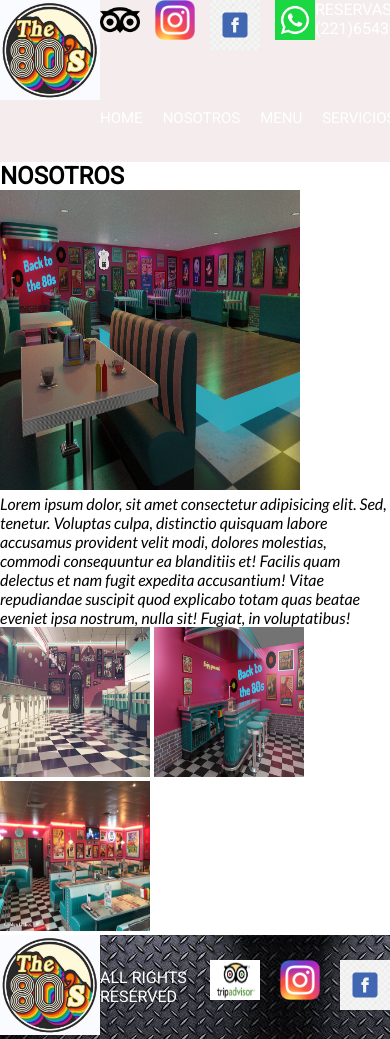
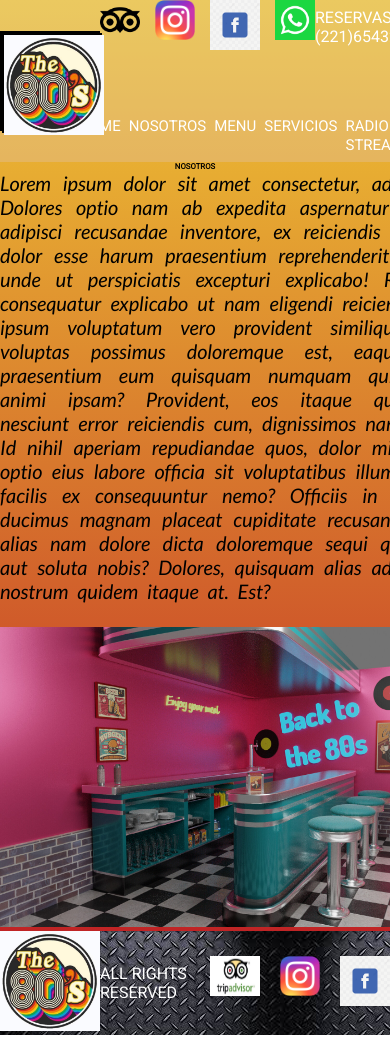
Before and after one commit to apsicofante/Comision330752ProyectoFinal, a plain HTML site: page pages/nosotros.html in a window 390 px wide. Shown: the top 1039 px of the page. Drawn offline with Linux system fonts and the light colour scheme.

Commit message:
subo correcciones de segunda entrega

```diff
--- a/css/style.css
+++ b/css/style.css
@@ -17,7 +17,31 @@ header {
     width: 100%;
 }
 
-.containerHeaderGrid {
+/*(INICIO)Transformacion 3D en el logo del header, intenté darle un enfoque retro pero no me convence*/
+.logo3d {
+    position: relative;
+    height: 100px;
+    width: 100px;
+    border: 2px solid black;
+    perspective: 80px;
+}
+
+.logo3d a{
+    position: absolute;
+    height: 100px;
+    width: 100px;
+    background-image: url(../assets/img/logo-80s.jpg);
+    border: 2px solid black;
+    transform-style: preserve-3d;
+}
+
+.logo3d a:hover {
+    transform: rotateX(35deg);
+}
+/*(FIN)Transformacion 3D en el logo del header*/
+
+
+.containerHeaderGrid { /*GRID*/
     display: grid;
     height: 15%;
     width: 100%;
@@ -28,6 +52,10 @@ header {
     "logo . . ."
     "logo . barra barra"
     ;
+    justify-content: space-around;
+    justify-items: center;
+    align-items: center;
+
 }
 
 .box-1{
@@ -35,7 +63,9 @@ header {
 
 }
 .box-2{
-    grid-area:redes
+    grid-area:redes ;
+    justify-self: center;
+    align-self: center;
 }
 .box-3{
     grid-area:reservas ;
@@ -76,7 +106,7 @@ footer {
     font-family: 'Roboto', sans-serif;
 }
 
-.containerFooter{
+.containerFooter{ /*FLEX*/
     display: flex;
     flex-direction: row;
     height: 10%;
@@ -96,10 +126,57 @@ h1 , h2 , h3 {
     font-family: 'Roboto', sans-serif;
 }
 
+/*estilos main index*/
+
+.gradient {
+    background: #C02425;  /* fallback for old browsers */
+    background: -webkit-linear-gradient(to bottom, #F0CB35, #C02425);  /* Chrome 10-25, Safari 5.1-6 */
+    background: linear-gradient(to bottom, #F0CB35, #C02425); /* W3C, IE 10+/ Edge, Firefox 16+, Chrome 26+, Opera 12+, Safari 7+ */
+
+}
 /**estilos nosotros**/
+
+.containerMainNosotrosGrid{
+    display: grid;
+    grid-template-columns: repeat(6, 1fr );
+    grid-template-rows: repeat(5, 1fr );
+    grid-template-areas:
+    "foto-3 foto-3 foto-3 foto-3 . ."
+    "foto-3 foto-3 foto-3 foto-3 textoNosotros textoNosotros"
+    "foto-3 foto-3 foto-3 foto-3 textoNosotros textoNosotros"
+    "foto-4 foto-4 foto-2 foto-2 textoNosotros textoNosotros"
+    "foto-4 foto-4 foto-2 foto-2 textoNosotros textoNosotros"
+    ;
+}
+
+.textoNosotros {
+    grid-area: textoNosotros;
+    align-content: center;
+    justify-self: center;
+}
+
+.foto-2 {
+    grid-area: foto-2 ;
+}
+.foto-3 {
+    grid-area: foto-3;
+}
+.foto-4 {
+    grid-area: foto-4;
+}
 
 .textoNosotros p {
     font-family: 'Lato', sans-serif ;
+    text-align: justify;
+    word-spacing: 5px;
+    font-size: 20px;
+}
+
+/**estilos radiostreaming**/
+.redesAudio{
+    display: flex;
+    gap: 20px
+    ;
 }
 
 /**estilos menu**/
@@ -108,22 +185,110 @@ h1 , h2 , h3 {
     display: flex;
     justify-content: space-around;
     align-items: center;
-    height: 54vh;
+    height: 70vh;
 
+}
+
+.textoMenu div {
+    border: 2px solid rgb(66, 66, 66, 0.3);
+    border-radius: 5px;
+    background-color: rgb(66, 66, 66, 0.3);
+}
+
+section h1 {
+    display: flex;
+    justify-content: center;
 }
 
 .textoMenu p {
     font-family: 'Lato', sans-serif ;
     color: black;
-    text-shadow: 2px 2px rgb(221, 186, 186);
 }
 
 .banner {
     background-image: url(../assets/img/menu1.jpg);
     background-position: bottom;
+    background-repeat: no-repeat;
+    background-size: cover;
 }
 /**estilos servicios**/
 
 .textoServicios p{
     font-family: 'Lato', sans-serif ;
 }
+
+/*responsive movil */
+
+@media (max-width: 576px) {
+    .containerFlexMenu{
+        display: flex;
+        flex-direction: column;
+        align-content: center;
+        justify-content: center;
+    }
+
+    .containerHeaderGrid { /*Tengo entendido que en la version movile solo va una columna pero no sabia como hacer el menu mas chico o como le llaman "Menu Hamburguesa" sin Bootstrap*/
+        display: grid;
+        width: 100%;
+        grid-template-columns: repeat(3, 1fr);
+        grid-template-rows: repeat(3, 1fr);
+        grid-template-areas:
+        "logo  redes reservas"
+        "logo  . ."
+        "logo  barra barra"
+        ;
+        justify-content: space-around;
+        justify-items: center;
+        align-items: center;
+
+    }
+
+    .box-1{
+        grid-area:logo ;
+
+    }
+    .box-2{
+        grid-area:redes ;
+    }
+    .box-3{
+        grid-area:reservas ;
+    }
+    .box-4{
+        grid-area:barra ;
+    }
+
+    .navBar {
+        gap: 8px;
+    }
+
+    .containerMainNosotrosGrid {
+        display: grid;
+        grid-template-columns: 1fr;
+        grid-template-rows: repeat(5, 1fr);
+        grid-template-areas:
+        "textoNosotros"
+        "textoNosotros"
+        "textoNosotros"
+        "foto-3"
+        "foto-3"
+        ;
+    }
+
+    .textoNosotros {
+        grid-area: textoNosotros;
+        display: flex;
+        align-content: center;
+        justify-content: center;
+    }
+
+    .foto-2 {
+        display: none;
+    }
+    .foto-3 img {
+        width: 500px;
+        height: 300px;
+    }
+    .foto-4 {
+        display: none;
+    }
+}
--- a/pages/nosotros.html
+++ b/pages/nosotros.html
@@ -11,10 +11,12 @@
 </head>
 
 <body>
+    <div class="gradient">
         <header>
             <div class="containerHeaderGrid">
-            <div class="box-1">
-                <a href="../index.html"><img src="../assets/img/logo-80s.jpg" alt="the80s" height="100" width="100"></a>
+                <div class="box-1 logo3d">
+                    <a href="../index.html"><img src="../assets/img/logo-80s.jpg" alt="the80s" height="100"
+                            width="100"></a>
                 </div>
                 <div class="box-2">
                     <ul class="linkHeader">
@@ -22,8 +24,8 @@
                                     alt="logoTripadvisor" height="40" width="40"></a></li>
                         <li><a href="https://www.instagram.com/"><img src="../assets/img/Instagram_logo.png"
                                     alt="logoInstagram" height="40" width="40"></a></li>
-                    <li><a href="https://www.facebook.com/"><img src="../assets/img/logofacebook.png" alt="logoFacebook"
-                                    height="50" width="50"></a></li>
+                        <li><a href="https://www.facebook.com/"><img src="../assets/img/logofacebook.png"
+                                    alt="logoFacebook" height="50" width="50"></a></li>
                         <li><a href="https://www.whatsapp.com/?lang=es"><img src="../assets/img/whatsapplogo.png"
                                     alt="logoWhatsapp" height="40" width="40"></a></li>
                     </ul>
@@ -48,26 +50,34 @@
         </header>
         <main>
             <section>
-            <h1>NOSOTROS</h1>
+                <h1 style="font-size:2vw">NOSOTROS</h1>
             </section>
+            <div class="containerMainNosotrosGrid">
                 <section class="textoNosotros">
-            <img src="../assets/img/fachada.jpg" alt="fachada" height="300" width="300">
-            <p>Lorem ipsum dolor, sit amet consectetur adipisicing elit. Sed, tenetur. Voluptas culpa, distinctio
-                quisquam labore accusamus provident velit modi, dolores molestias, commodi consequuntur ea blanditiis
-                et! Facilis quam delectus et nam fugit expedita accusantium! Vitae repudiandae suscipit quod explicabo
-                totam quas beatae eveniet ipsa nostrum, nulla sit! Fugiat, in voluptatibus!</p>
+                    <p>Lorem ipsum dolor sit amet consectetur, adipisicing elit. Dolores optio nam ab expedita
+                        aspernatur non earum adipisci recusandae inventore, ex reiciendis animi ipsam dolor esse harum
+                        praesentium reprehenderit iure iste et unde ut perspiciatis excepturi explicabo! Reprehenderit
+                        consequatur explicabo ut nam eligendi reiciendis magnam ipsum voluptatum vero provident
+                        similique obcaecati voluptas possimus doloremque est, eaque distinctio praesentium eum quisquam
+                        numquam quibusdam hic animi ipsam? Provident, eos itaque quos, repellat nesciunt error
+                        reiciendis cum, dignissimos nam nihil iusto. Id nihil aperiam repudiandae quos, dolor minus at
+                        enim optio eius labore officia sit voluptatibus illum laudantium facilis ex consequuntur nemo?
+                        Officiis in eius, beatae ducimus magnam placeat cupiditate recusandae nostrum alias nam dolore
+                        dicta doloremque sequi quia deserunt aut soluta nobis? Dolores, quisquam alias ad illum fugiat
+                        nostrum quidem itaque at. Est?</p>
                 </section>
-        <section>
-            <div>
-                <img src="../assets/img/fachada2.jpg" alt="fachada2" height="150" width="150">
-                <img src="../assets/img/fachada3.jpg" alt="fachada3" height="150" width="150">
-                <img src="../assets/img/fachada4.jpg" alt="fachada4" height="150" width="150">
-                <img src="" alt="">
-                <img src="" alt="">
-                <img src="" alt="">
+                <section class="foto-2">
+                    <img src="../assets/img/fachada2.jpg" alt="fachada2" width="440" height="330">
+                </section>
+                <section class="foto-3">
+                    <img src="../assets/img/fachada3.jpg" alt="fachada3" width="900">
+                </section>
+                <section class="foto-4">
+                    <img src="../assets/img/fachada4.jpg" alt="fachada4" width="440">
+                </section>
             </div>
-        </section>
         </main>
+    </div>
     <footer class="containerFooter">
         <div>
             <a href="../index.html"><img src="../assets/img/logo-80s.jpg" alt="the80s" height="100" width="100"></a>
@@ -79,10 +89,10 @@
             <ul class="linkFooter">
                 <li><a href="https://www.tripadvisor.com.ar/"><img src="../assets/img/TripAdvisorcolor.jpg"
                             alt="TripAdvisorColor" height="40" width="50"></a></li>
-                <li><a href="https://www.instagram.com/"><img src="../assets/img/Instagram_logo.png"
-                            alt="logoInstagram" height="40" width="40"></a></li>
-                <li><a href="https://www.facebook.com/"><img src="../assets/img/logofacebook.png"
-                            alt="logoFacebook" height="50" width="50"></a></li>
+                <li><a href="https://www.instagram.com/"><img src="../assets/img/Instagram_logo.png" alt="logoInstagram"
+                            height="40" width="40"></a></li>
+                <li><a href="https://www.facebook.com/"><img src="../assets/img/logofacebook.png" alt="logoFacebook"
+                            height="50" width="50"></a></li>
             </ul>
         </div>
     </footer>
```
Also changed, not shown: index.html (+4 -2 lines), pages/menu.html (+3 -3 lines), pages/radiostreaming.html (+9 -9 lines), pages/servicios.html (+3 -1 lines), README.md. Lines whose indentation alone changed are shown as unchanged.
